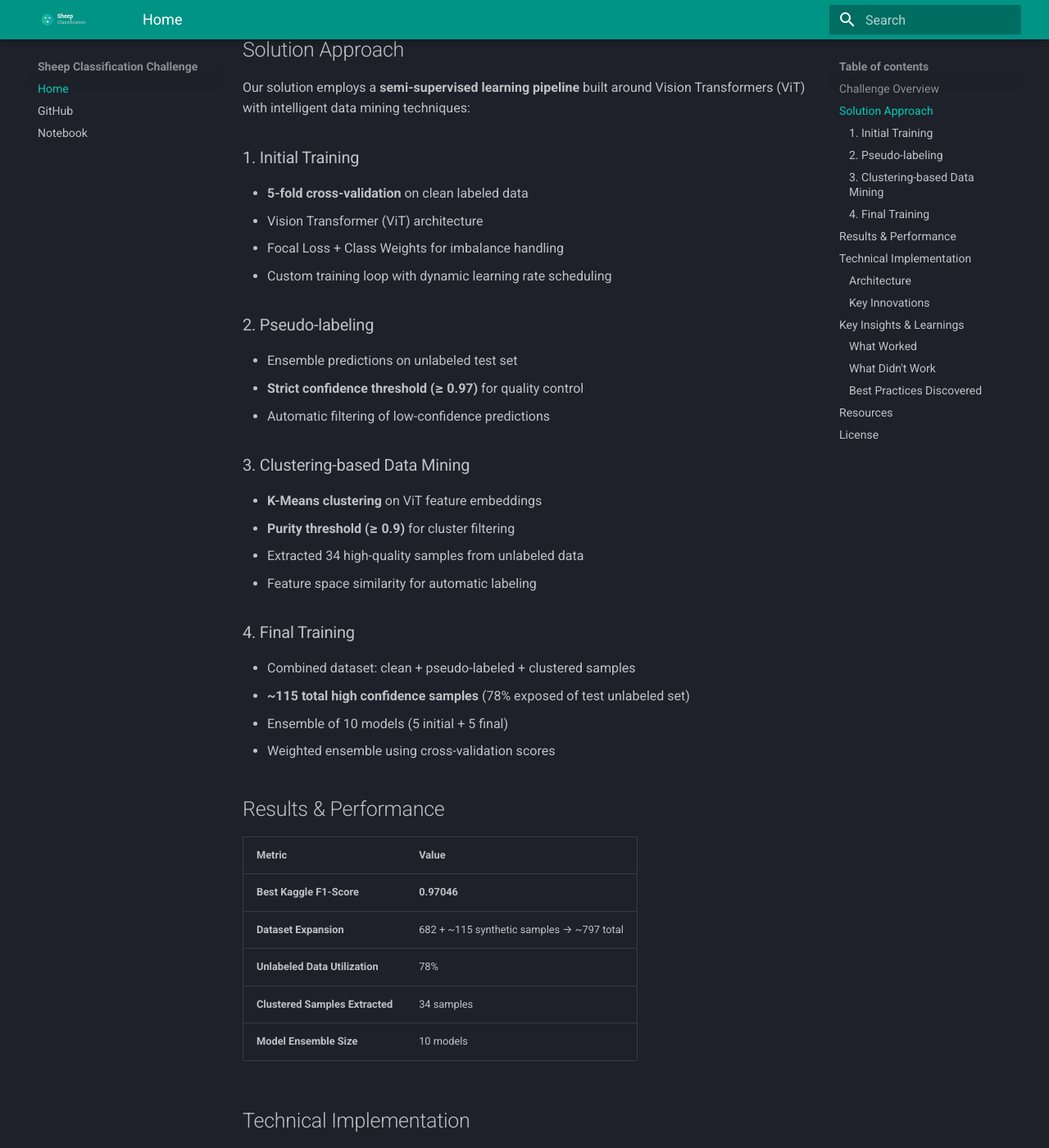
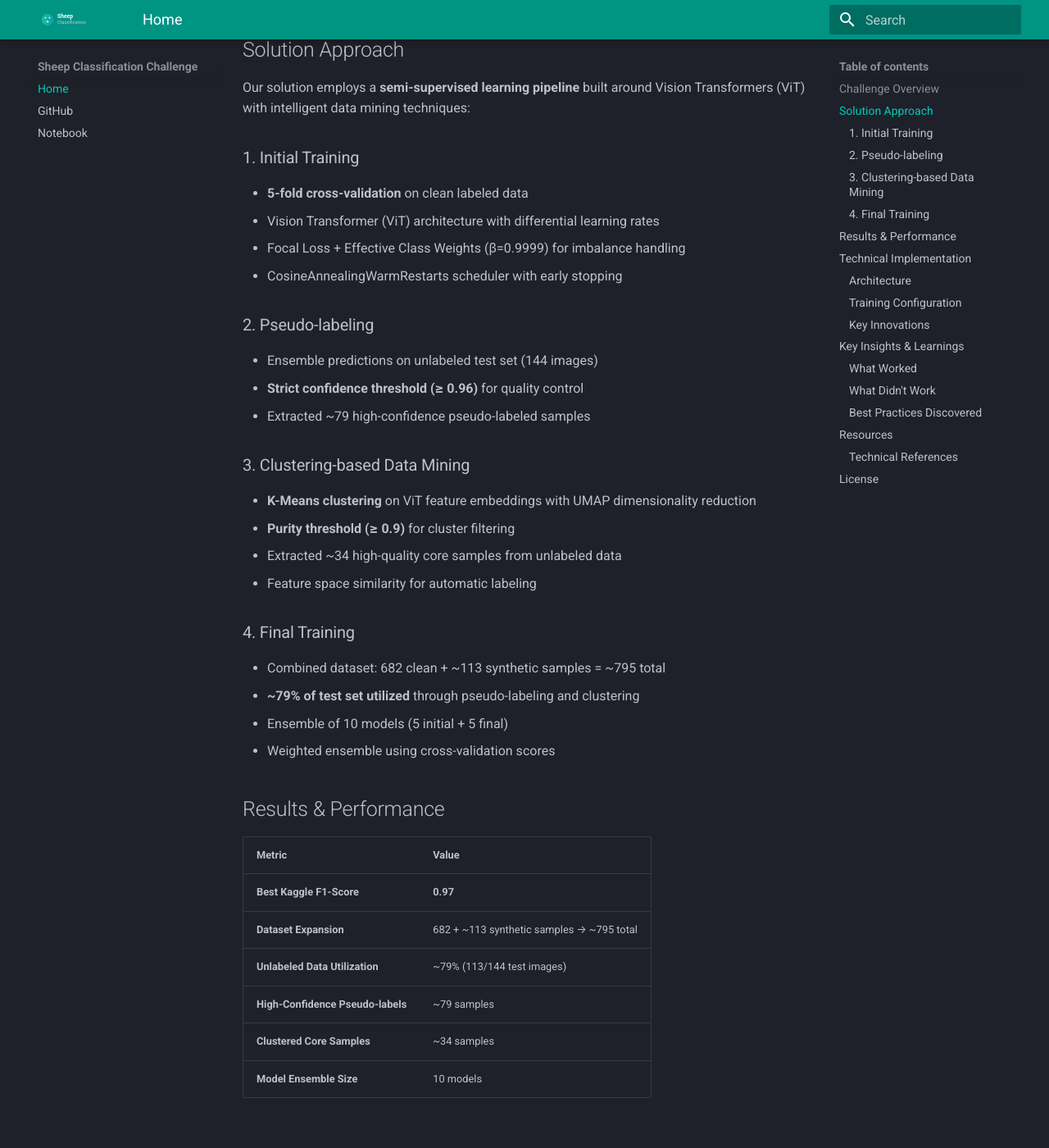
Before and after one commit to ahmedsalim3/sheep-classification-challenge, an MkDocs documentation site: the page built from docs/index.md, in a window 1280 px wide and 1400 px high, scrolled down 463 px. Shown: the whole window at 82% size. Built offline with MkDocs 1.6.1 and Material for MkDocs 9.7.7, drawn with Linux system fonts in a browser that asks for light colours; some of the changed text lies outside the part shown.

```diff
--- a/docs/index.md
+++ b/docs/index.md
@@ -1,6 +1,6 @@
 # Sheep Classification Challenge
 
-A deep learning solution for the [Kaggle Sheep Classification Challenge 2025](https://www.kaggle.com/competitions/sheep-classification-challenge-2025/overview), achieving **0.97046 F1-score** using semi-supervised learning techniques on a small, imbalanced dataset.
+A deep learning solution for the [Kaggle Sheep Classification Challenge 2025](https://www.kaggle.com/competitions/sheep-classification-challenge-2025/overview), achieving **0.97 F1-score** using semi-supervised learning techniques on a small, imbalanced dataset.
 
 ## Challenge Overview
 
@@ -18,24 +18,24 @@ Our solution employs a **semi-supervised learning pipeline** built around Vision
 
 ### 1. Initial Training
 - **5-fold cross-validation** on clean labeled data
-- Vision Transformer (ViT) architecture
-- Focal Loss + Class Weights for imbalance handling
-- Custom training loop with dynamic learning rate scheduling
+- Vision Transformer (ViT) architecture with differential learning rates
+- Focal Loss + Effective Class Weights (β=0.9999) for imbalance handling
+- CosineAnnealingWarmRestarts scheduler with early stopping
 
 ### 2. Pseudo-labeling
-- Ensemble predictions on unlabeled test set
-- **Strict confidence threshold (≥ 0.97)** for quality control
-- Automatic filtering of low-confidence predictions
+- Ensemble predictions on unlabeled test set (144 images)
+- **Strict confidence threshold (≥ 0.96)** for quality control
+- Extracted ~79 high-confidence pseudo-labeled samples
 
 ### 3. Clustering-based Data Mining
-- **K-Means clustering** on ViT feature embeddings
+- **K-Means clustering** on ViT feature embeddings with UMAP dimensionality reduction
 - **Purity threshold (≥ 0.9)** for cluster filtering
-- Extracted 34 high-quality samples from unlabeled data
+- Extracted ~34 high-quality core samples from unlabeled data
 - Feature space similarity for automatic labeling
 
 ### 4. Final Training
-- Combined dataset: clean + pseudo-labeled + clustered samples
-- **~115 total high confidence samples** (78% exposed of test unlabeled set)
+- Combined dataset: 682 clean + ~113 synthetic samples = ~795 total
+- **~79% of test set utilized** through pseudo-labeling and clustering
 - Ensemble of 10 models (5 initial + 5 final)
 - Weighted ensemble using cross-validation scores
 
@@ -43,58 +43,72 @@ Our solution employs a **semi-supervised learning pipeline** built around Vision
 
 | Metric | Value |
 |--------|-------|
-| **Best Kaggle F1-Score** | **0.97046** |
-| **Dataset Expansion** | 682 + ~115 synthetic samples → ~797 total |
-| **Unlabeled Data Utilization** | 78% |
-| **Clustered Samples Extracted** | 34 samples |
+| **Best Kaggle F1-Score** | **0.97** |
+| **Dataset Expansion** | 682 + ~113 synthetic samples → ~795 total |
+| **Unlabeled Data Utilization** | ~79% (113/144 test images) |
+| **High-Confidence Pseudo-labels** | ~79 samples |
+| **Clustered Core Samples** | ~34 samples |
 | **Model Ensemble Size** | 10 models |
 
 ## Technical Implementation
 
 ### Architecture
 - **Base Model**: Vision Transformer (ViT) via `timm` library, [`vit_base_patch16_224.augreg_in21k_ft_in1k`](https://huggingface.co/timm/vit_base_patch16_224.augreg_in21k_ft_in1k) variant
-- **Loss Function**: Focal Loss with effective sample weighting
-- **Optimizer**: AdamW with dynamic learning rate scheduling
-- **Data Augmentation**: Albumentations for robust training
+- **Classifier Head**: Custom head with Linear → BatchNorm → GELU → Dropout(0.4) → Linear
+- **Weight Initialization**: Xavier Uniform for stable training
+- **Loss Function**: Focal Loss (γ=2.0) with effective sample weighting and confidence weighting support
+
+### Training Configuration
+- **Optimizer**: AdamW with differential learning rates (backbone: 10% LR, head: full LR)
+- **Scheduler**: CosineAnnealingWarmRestarts with warm restarts
+- **Weight Decay**: 0.01 for weights, 0.0 for biases and normalization layers
+- **Early Stopping**: Patience=5, min_delta=0.001
+- **Data Augmentation**: Comprehensive Albumentations pipeline
 
 ### Key Innovations
 - **Confidence-based filtering** prevents pseudo-label noise
 - **Clustering purity checks** ensure high-quality synthetic samples
 - **Weighted ensemble** balances clean vs. pseudo-labeled models
 - **Effective class weighting** handles severe imbalance
+- **Differential learning rates** for optimal fine-tuning
 
 ## Key Insights & Learnings
 
 ### What Worked
-- **High confidence thresholds** (≥0.97) for pseudo-labeling
+- **High confidence thresholds** (≥0.96) for pseudo-labeling
 - **Clustering with purity checks** extracted valuable samples
 - **Ensemble diversity** through different training strategies
-- **Focal Loss + Class Weights** handled imbalance effectively
+- **Focal Loss + Effective Class Weights** handled imbalance effectively
+- **Differential learning rates** for backbone vs. head optimization
 
 ### What Didn't Work
 - Lower confidence thresholds introduced noise
 - Blind pseudo-labeling without filtering
 - Single model approaches
 - Standard cross-entropy loss
+- Uniform learning rates across backbone and head
 
 ### Best Practices Discovered
 - **Quality over quantity** in synthetic data generation
 - **Consistent feature space** for clustering effectiveness
 - **Balanced ensemble weighting** for optimal performance
 - **Robust data augmentation** for small datasets
+- **Differential learning rates** for pre-trained model fine-tuning
 
 ## Resources
 
 - **[GitHub Repository](https://github.com/ahmedsalim3/sheep-classification-challenge)**
 - **[Kaggle Notebook](https://www.kaggle.com/code/ahvshim/fix-the-data-first-then-worry-about-the-model)**
 - **[Competition Page](https://www.kaggle.com/competitions/sheep-classification-challenge-2025)**
+- **[Discussion](https://www.kaggle.com/competitions/sheep-classification-challenge-2025/discussion/585744)**
 
+### Technical References
 - **[Albumentations](https://albumentations.ai/)**
 - **[*An Image is Worth 16x16 Words*](https://arxiv.org/pdf/2010.11929)**
 - **[timm-model: vit_base_patch16_224.augreg_in21k_ft_in1k](https://huggingface.co/timm/vit_base_patch16_224.augreg_in21k_ft_in1k)**
 - **[UMAP: Uniform Manifold Approximation and Projection](https://arxiv.org/pdf/1802.03426)**
-- **[A Density-Based Algorithm for Discovering Clusters in Large Spatial Databaseswith Noise](https://cdn.aaai.org/KDD/1996/KDD96-037.pdf)**
-- **[Emerging Properties in Self-Supervised Vision Transformers](https://arxiv.org/pdf/2104.14294)**
+- **[Class-Balanced Loss Based on Effective Number of Samples](https://arxiv.org/pdf/1901.05555)**
+- **[How to train your ViT? Data, Augmentation, and Regularization](https://arxiv.org/pdf/2106.10270)**
 - **[Self-Supervised Representation Learning](https://lilianweng.github.io/posts/2019-11-10-self-supervised/)**
 
 
```
Also changed, not shown: README.md (+68 -12 lines), docs/assets/images/solution-overview-dark.png (added), docs/assets/images/solution-overview-transparent.png (added), docs/assets/images/solution-overview.png (added).
